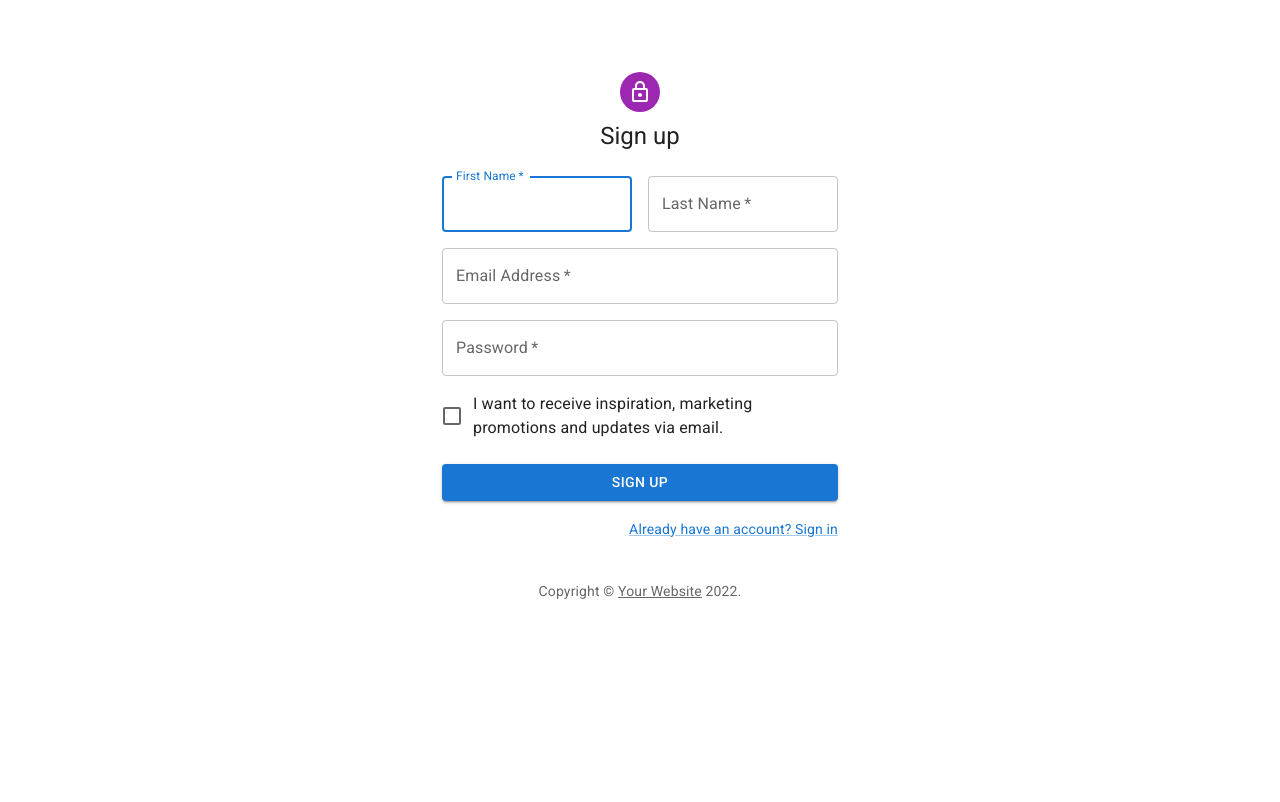
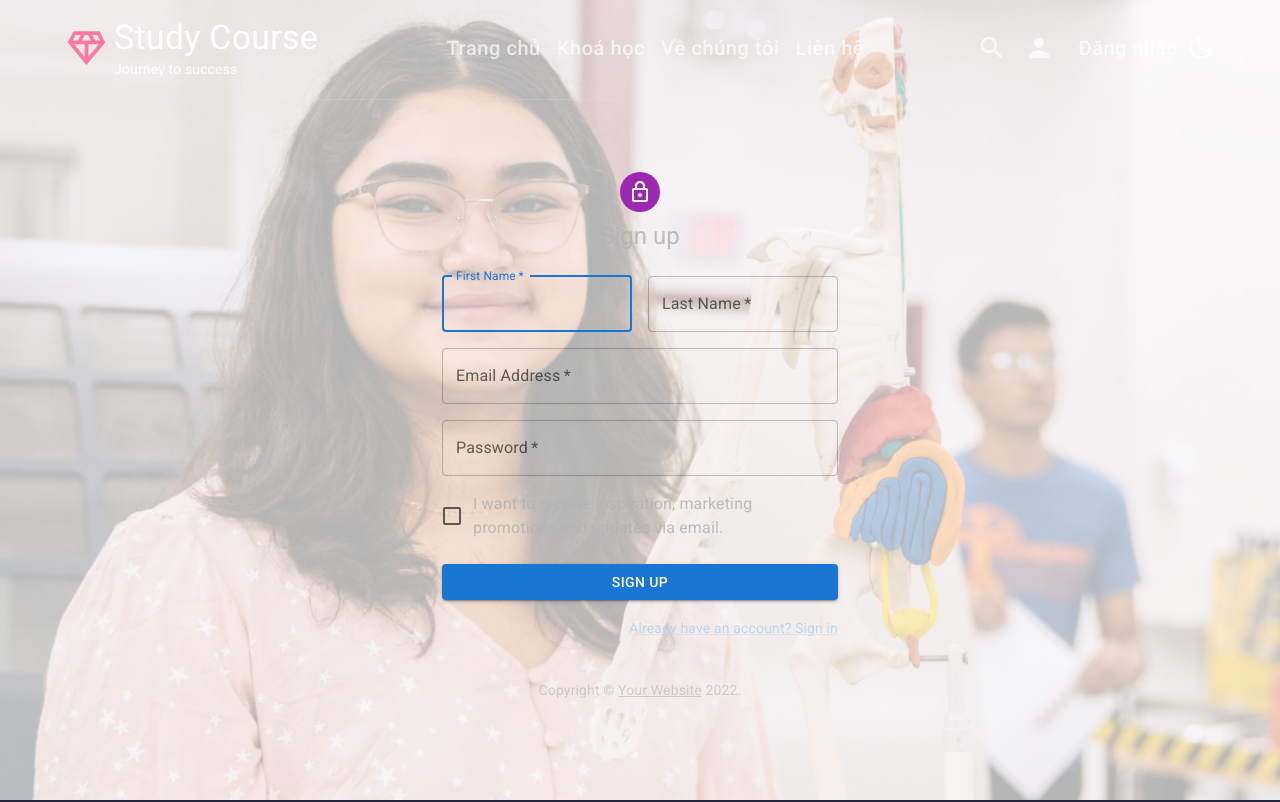
Before and after one commit to Juil53/Elearning-ReactJs, a React (Create React App) app: page /signup in a window 1280 px wide. Shown: the top 802 px of the page. Built offline with nearby package versions, Linux system fonts and the light colour scheme.

Commit message:
update layout signin signup

```diff
--- a/src/Routes/route.js
+++ b/src/Routes/route.js
@@ -32,17 +32,13 @@ const routesHome = [
     path: "/contact",
     // component: lazy(() => import("../templateHome/Courses/Courses")),
   },
-];
-
-const userProfile = [
-  //User profile
   {
     page: 'Người dùng',
     exact: false,
     path: "/user-profiles",
     component: lazy(() => import("../templateHome/UserProfile/UserProfile")),
   },
-]
+];
 
 const routeLogin = [
   //SignIn
@@ -85,4 +81,4 @@ const renderRouteLogin = () => {
   });
 };
 
-export { renderRouteHome, renderRouteLogin, routesHome, routeLogin, userProfile };
+export { renderRouteHome, renderRouteLogin, routesHome, routeLogin };
--- a/src/_components/Header/HomeHeader/Navbar.js
+++ b/src/_components/Header/HomeHeader/Navbar.js
@@ -15,9 +15,9 @@ import DarkModeOutlinedIcon from "@mui/icons-material/DarkModeOutlined";
 import { useStyles } from "./../../../styles/styles";
 import { routesHome } from "../../../Routes/route";
 
-
 const Navbar = () => {
   const classes = useStyles();
+
   const style = {
     navbar: {
       backgroundColor: "transparent",
@@ -71,7 +71,6 @@ const Navbar = () => {
   };
 
 
-
   return (
     <AppBar
       position="fixed"
@@ -107,7 +106,7 @@ const Navbar = () => {
               display: { xs: "none", lg: "flex" },
             }}
           >
-            {routesHome.map((page, index) => (
+            {routesHome.slice(0,4).map((page, index) => (
               <Button
                 key={index}
                 href={page.path}
@@ -119,7 +118,6 @@ const Navbar = () => {
               >
                 {page.page}
               </Button>
-
             ))}
           </Box>
 
--- a/src/_components/Layout/Layout.js
+++ b/src/_components/Layout/Layout.js
@@ -9,7 +9,9 @@ export default function Layout({ children }) {
     <div>
       <Navbar />
       <span id="back-to-top-anchor" />
+      <div style={{minHeight:'50vh'}}>
       {children}
+      </div>
       <Footer />
       <BackToTop/>
     </div>
--- a/src/styles/styles.js
+++ b/src/styles/styles.js
@@ -70,6 +70,32 @@ const useStyles = makeStyles({
   colorChange: {
     color: "#3f3a64",
   },
+  //Layout Login
+  sliderLogin: {
+    display: "flex",
+    flexDirection: "column",
+    justifyContent: "center",
+    alignItems: "center",
+    position: "relative",
+    width: "100%",
+    height: "800px",
+    background: "url(./img/banner1.jpg)",
+    backgroundSize: "cover",
+    backgroundPosition: "center center",
+    backgroundRepeat: "no-repeat",
+    "&::before": {
+      content: "''",
+      position: "absolute",
+      top: 0,
+      left: 0,
+      width: "100%",
+      height: "800px",
+      background: "#fff",
+      opacity: 0.7,
+    },
+  },
+
+
   // Slider
   slider: {
     display: "flex",
--- a/src/templateLogin/LoginTemplate.js
+++ b/src/templateLogin/LoginTemplate.js
@@ -1,11 +1,24 @@
 import React from "react";
 import { Route } from "react-router-dom";
+import { theme } from "../styles/styles";
+import { ThemeProvider } from "@mui/material";
+import { CssBaseline } from "@mui/material";
+import Layout from "../_components/Layout/Layout";
+import { useStyles } from "../styles/styles";
 
 export default function LoginTemplate(props) {
+  const classes = useStyles()
   const { exact, path, component } = props;
   return (
     <>
-      <Route exact={exact} path={path} component={component} />
+      <ThemeProvider theme={theme}>
+        <CssBaseline />
+        <Layout>
+          <div className={classes.sliderLogin}>
+            <Route exact={exact} path={path} component={component} />
+          </div>
+        </Layout>
+      </ThemeProvider>
     </>
   );
 }
```
